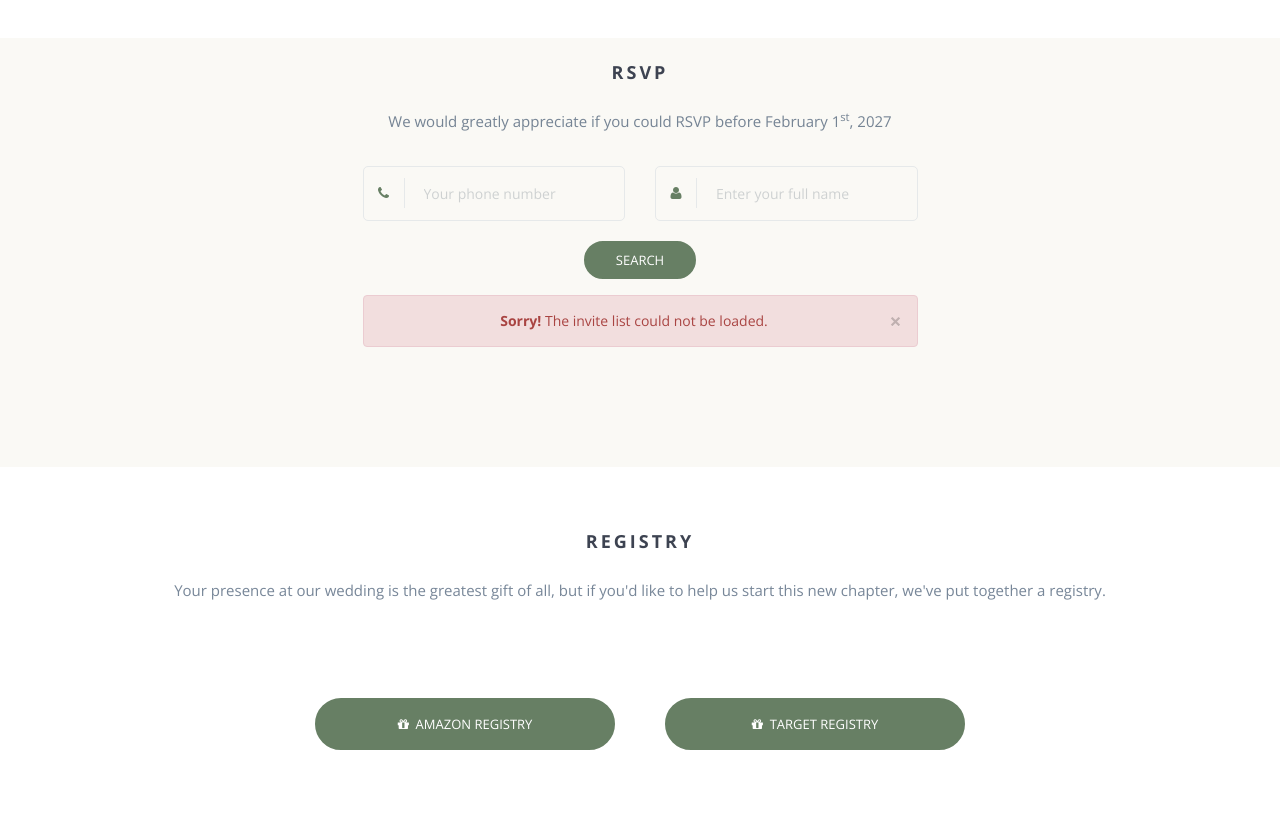
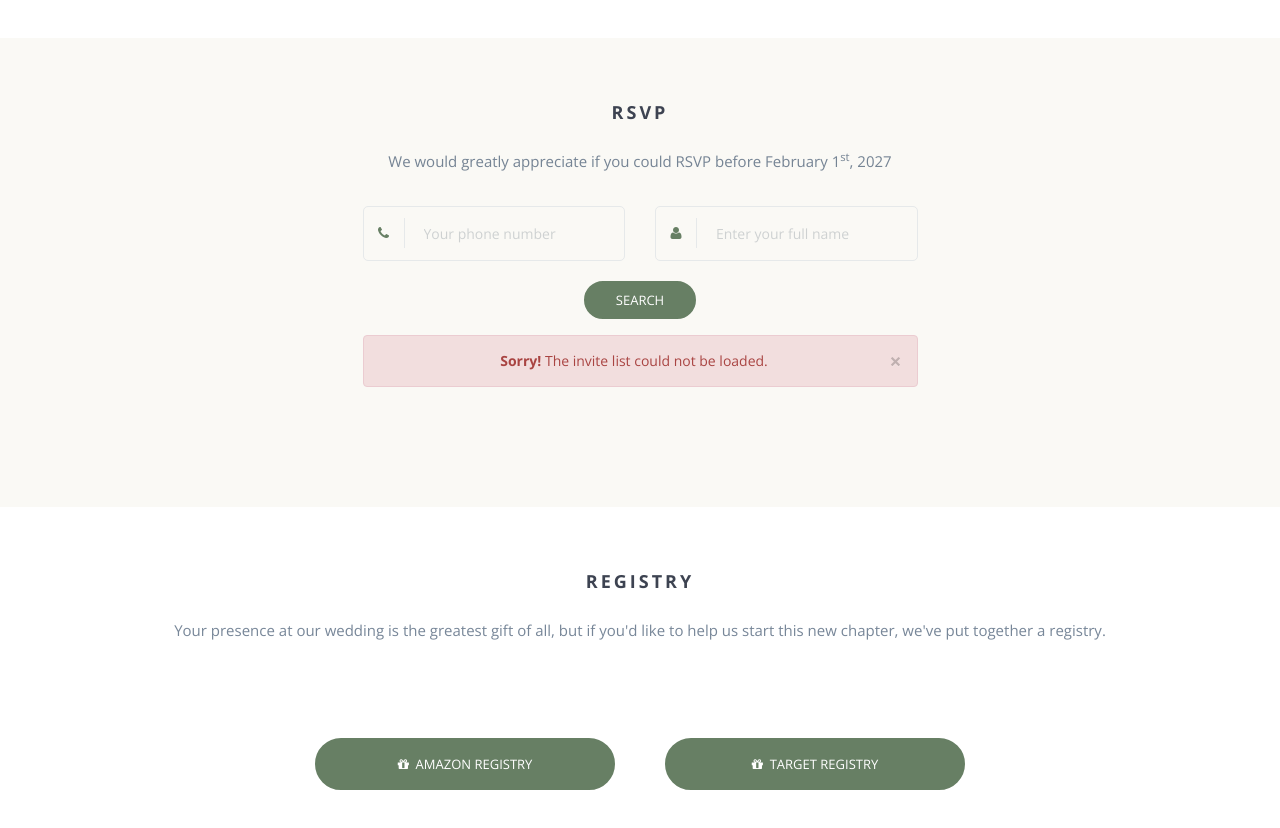
Before and after one commit to ChristianAndHannah/wedding, a website: page index.html in a window 1280 px wide. Shown: the part 2102-2930 px from the top of the page. Drawn offline with nearby package versions, Linux system fonts and the light colour scheme; some packages are replaced by stand-ins of ours; no server answers; files whose address does not match are found by name.

Commit message:
fix: spacing with nav to rsvp

```diff
--- a/css/queries.css
+++ b/css/queries.css
@@ -494,6 +494,10 @@
 }
 
 @media screen and (min-width: 992px) {
+    #rsvp {
+        padding-top: 40px;
+    }
+
     #eng-pics .col-md-2 {
         padding-left: 5px;
         padding-right: 5px;
--- a/sass/styles.scss
+++ b/sass/styles.scss
@@ -854,6 +854,7 @@ Google map
 RSVP form
 ========================================================================== */
 .rsvp {
+  padding-top: 40px;
   padding-bottom: 100px;
   .rsvp-form {
     .rsvp-btn {
```
Also changed, not shown: css/styles.min.css.
